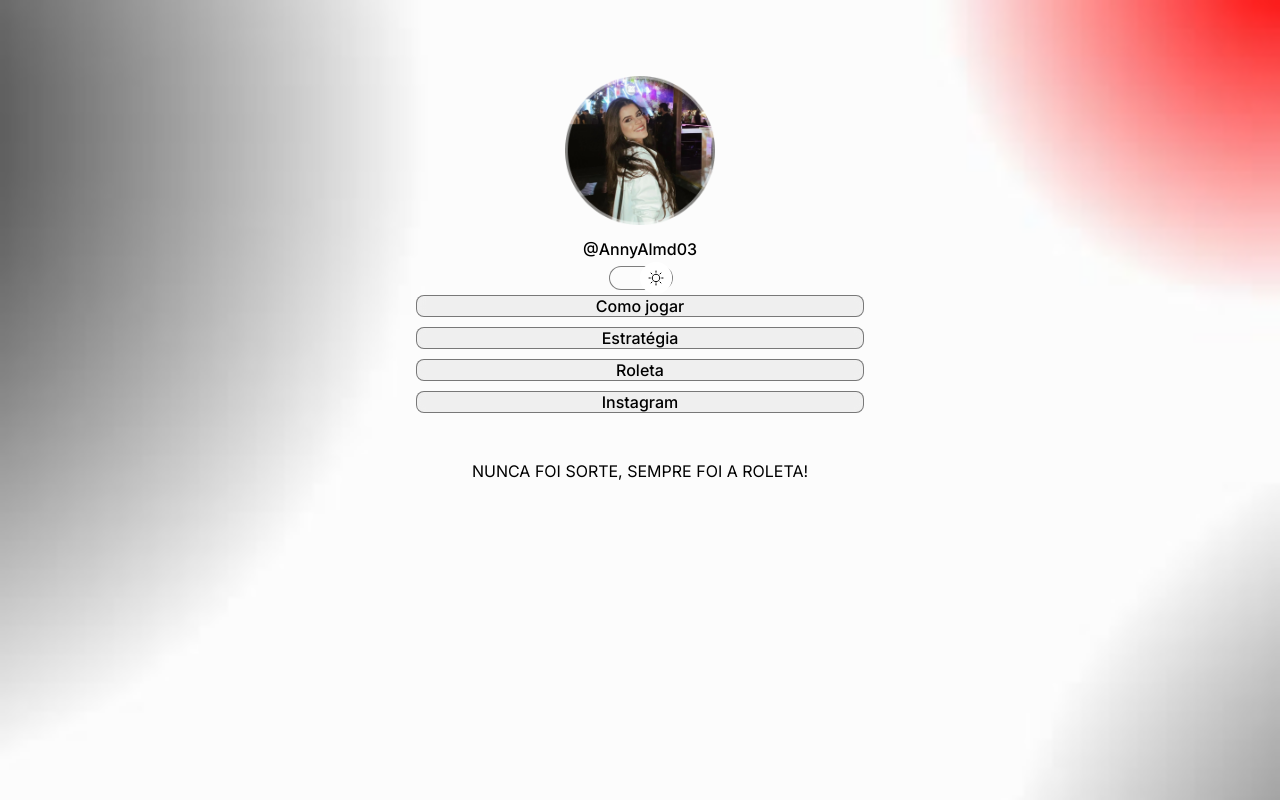
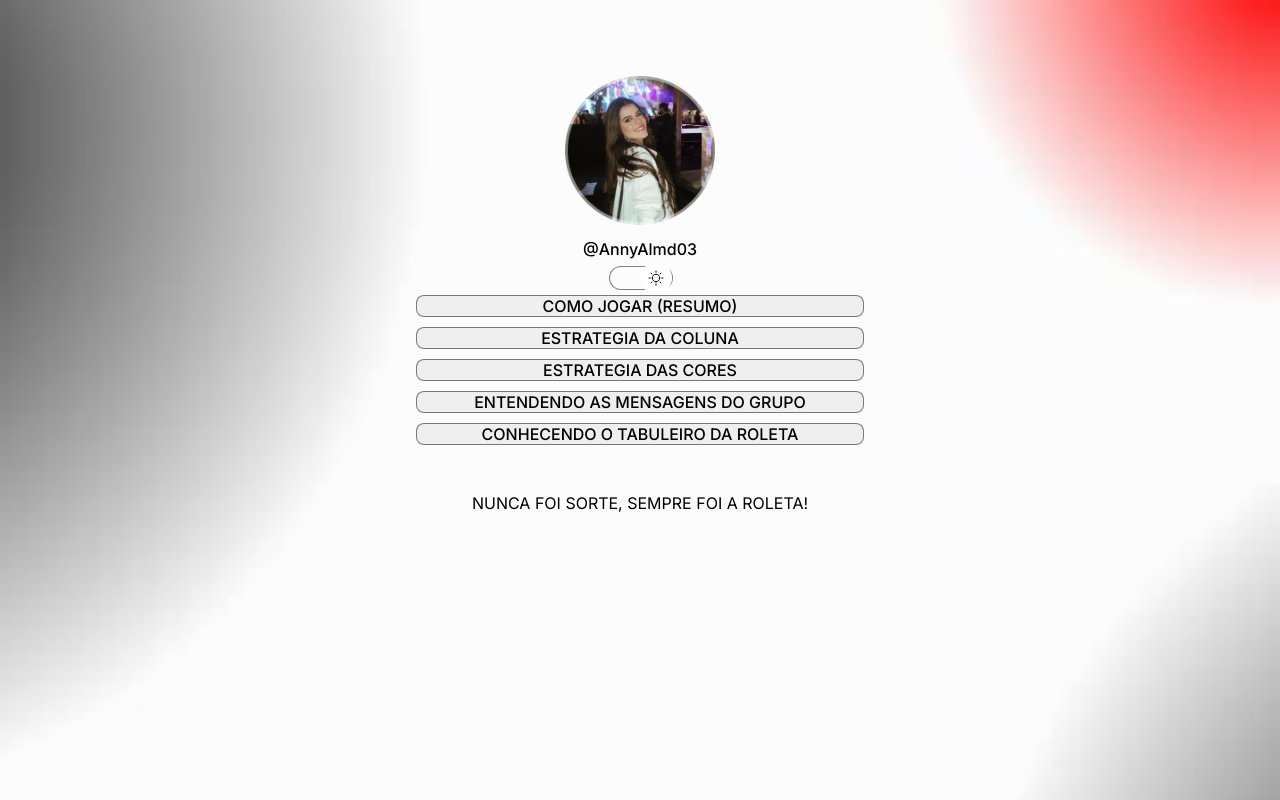
Before and after one commit to FernandURL/LinkDevs, a plain HTML site: page index.html in a window 1280 px wide. Drawn offline with nearby package versions, Linux system fonts and the light colour scheme.

Commit message:
Link atualizado

```diff
--- a/index.html
+++ b/index.html
@@ -42,20 +42,24 @@
       <div>
         <ul>
           <li>
-            <a href="https://www.linktr.ee/annyalmd"target="_blank"
-            >Como jogar</a>
+            <a href="https://www.youtube.com/shorts/V0f6v8UyI-E?si=WrjL8Dw3_VZItafJ"target="_blank"
+            >COMO JOGAR (RESUMO)</a>
           </li>
           <li>
-            <a href="https://youtube.com/playlist?list=PLIAP_nb7NFMckFveNbB17SKeLFNNotcLz&si=s-F-ZnRITX9p4hxF"target="_blank"
-            >Estratégia</a>
+            <a href="https://www.youtube.com/watch?v=weqBz4lI63c" target="_blank"
+            >ESTRATEGIA DA COLUNA</a>
           </li>
           <li>
-            <a href="#"target="_blank"
-            >Roleta</a>
+            <a href="https://www.youtube.com/watch?v=QXW2t3sSE6o"target="_blank"
+            >ESTRATEGIA DAS CORES</a>
           </li>
           <li>
-            <a href="https://www.instagram.com/annyalmd03" target="_blank"
-            >Instagram</a>
+            <a href="https://www.youtube.com/watch?v=-HqoOGIRANE" target="_blank"
+            >ENTENDENDO AS MENSAGENS DO GRUPO</a>
+          </li>
+          <li>
+            <a href="https://www.youtube.com/watch?v=KouZpGRKKa4" target="_blank"
+            >CONHECENDO O TABULEIRO DA ROLETA</a>
           </li>
         </ul>
         <div id="social-links">
```
